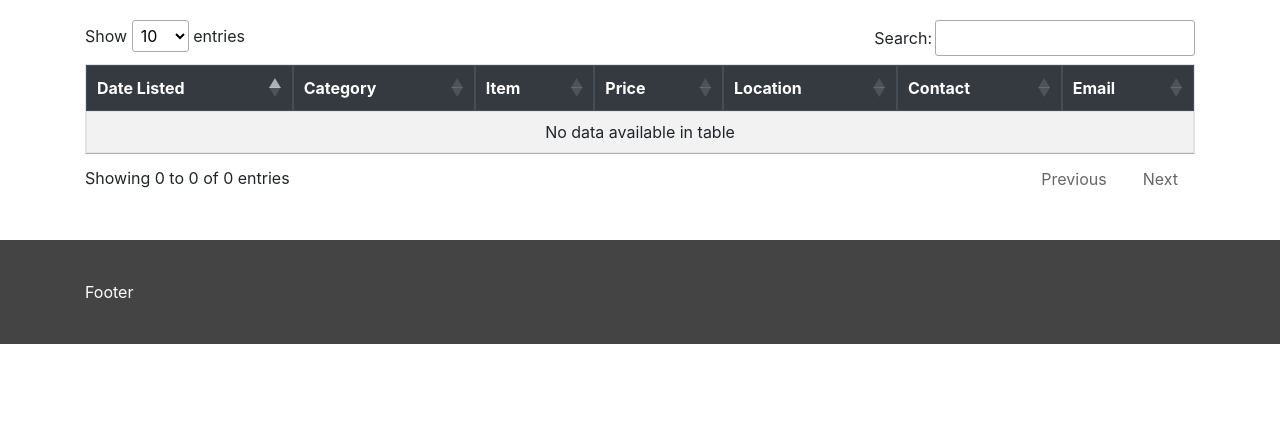
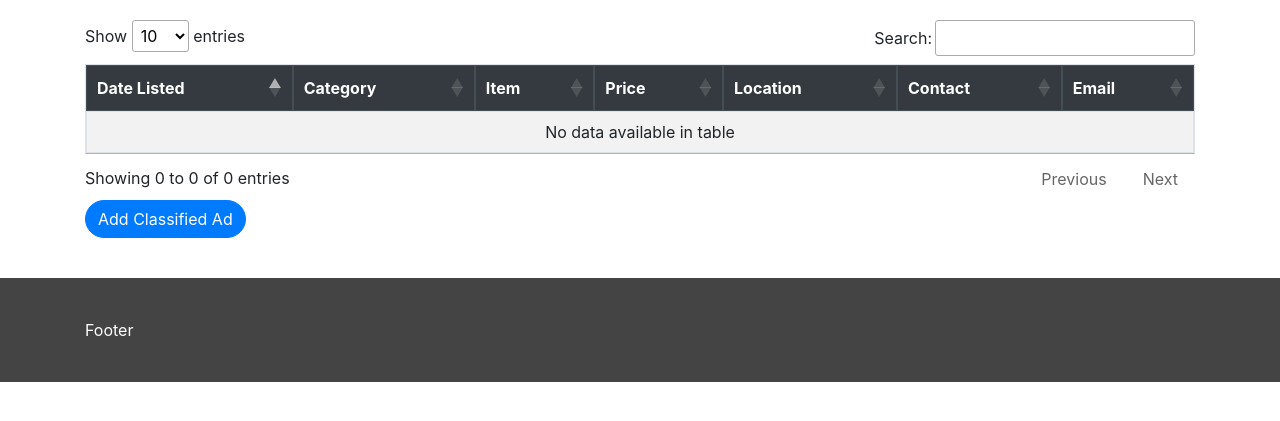
Before and after one commit to quezada007/django_classifieds, a Django app: page / in a window 1280 px wide. Shown: the part 250-671 px from the top of the page. Run offline with Django 3.2, Linux system fonts and the light colour scheme; data that the repository does not hold is empty; some libraries are stand-ins or nearby versions.

Commit message:
Add the "Add Classified Ad" button on the home page

```diff
--- a/classifieds/templates/home.html
+++ b/classifieds/templates/home.html
@@ -37,6 +37,7 @@
                         {% endfor %}
                     </tbody>
                 </table>
+                <a href="{% url 'classified_add' %}" class="btn btn-primary rounded-pill">Add Classified Ad</a>
             </div>
         </div>
     </div>
```
